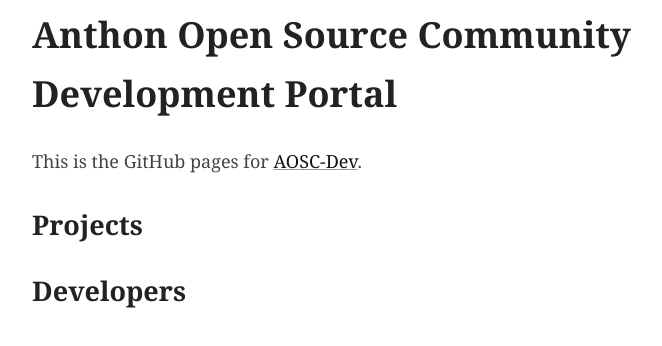
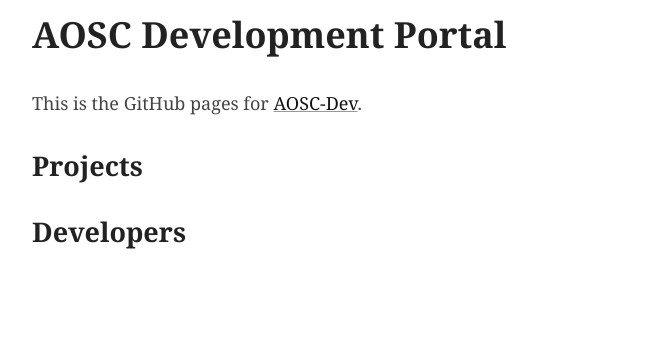
Before and after one commit to AOSC-Archive/AOSC-Dev.github.io, a plain HTML site: page index.html in a window 1280 px wide. Shown: the whole page, without its empty margins (283-945 px from the left). Drawn offline with Linux system fonts and the light colour scheme.

Commit message:
h1 length

```diff
--- a/index.html
+++ b/index.html
@@ -13,7 +13,7 @@
 </style>
 </head>
 <body><div class="yue">
-<h1>Anthon Open Source Community Development Portal</h1>
+<h1>AOSC Development Portal</h1>
 <p>This is the GitHub pages for <a href="https://github.com/AOSC-Dev">AOSC-Dev</a>.</p>
 
 <h2>Projects</h2>
```
